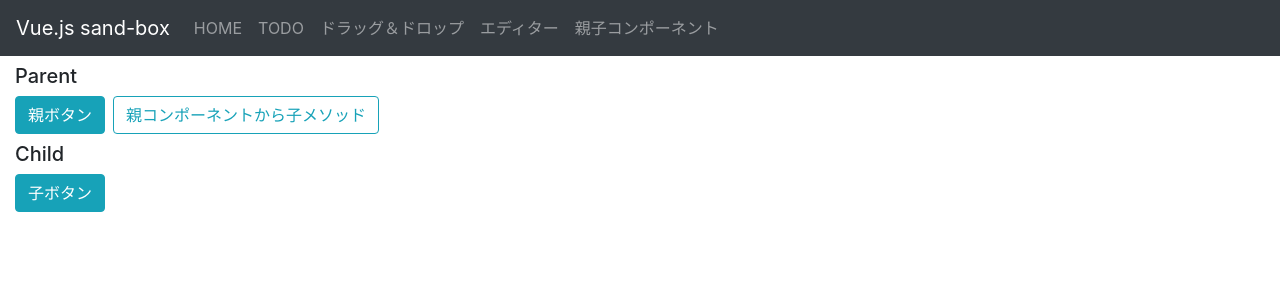
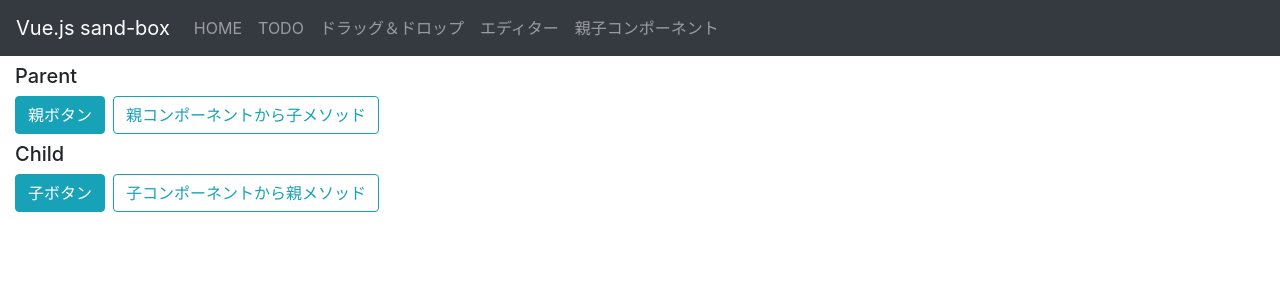
Before and after one commit to kyoruni/vue-sand-box, a Vue app: page /parent in a window 1280 px wide. Shown: the top 300 px of the page. Built offline with nearby package versions, Linux system fonts and the light colour scheme.

Commit message:
:wrench: #8 子コンポーネントから親コンポーネントのメソッド

```diff
--- a/src/components/child.vue
+++ b/src/components/child.vue
@@ -1,7 +1,8 @@
 <template>
   <div class="child">
     <h5 class="mt-2">Child</h5>
-    <b-button variant="info" @click="childButton">子ボタン</b-button>
+    <b-button variant="info" @click="childButton" class="mr-2">子ボタン</b-button>
+    <b-button variant="outline-info" @click="childToParentButton">子コンポーネントから親メソッド</b-button>
   </div>
 </template>
 
@@ -10,6 +11,9 @@ export default {
   methods: {
     childButton () {
       alert('子コンポーネント')
+    },
+    childToParentButton () {
+      this.$emit('childToParent')
     }
   }
 }
--- a/src/views/Parent.vue
+++ b/src/views/Parent.vue
@@ -5,7 +5,7 @@
     <b-button variant="outline-info" @click="parentToChildButton">親コンポーネントから子メソッド</b-button>
 
     <!-- 子コンポーネント -->
-    <child ref="childComponent"></child>
+    <child ref="childComponent" @childToParent="parentButton"></child>
   </div>
 </template>
 
```
